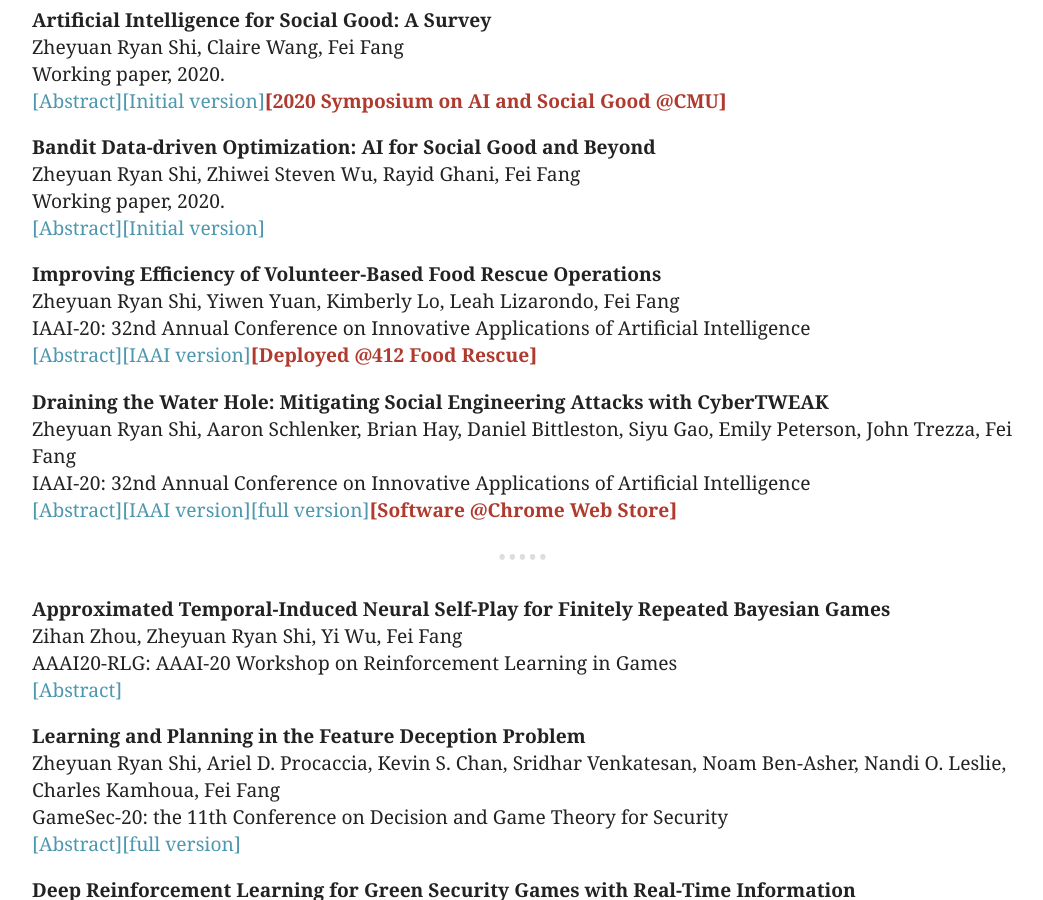
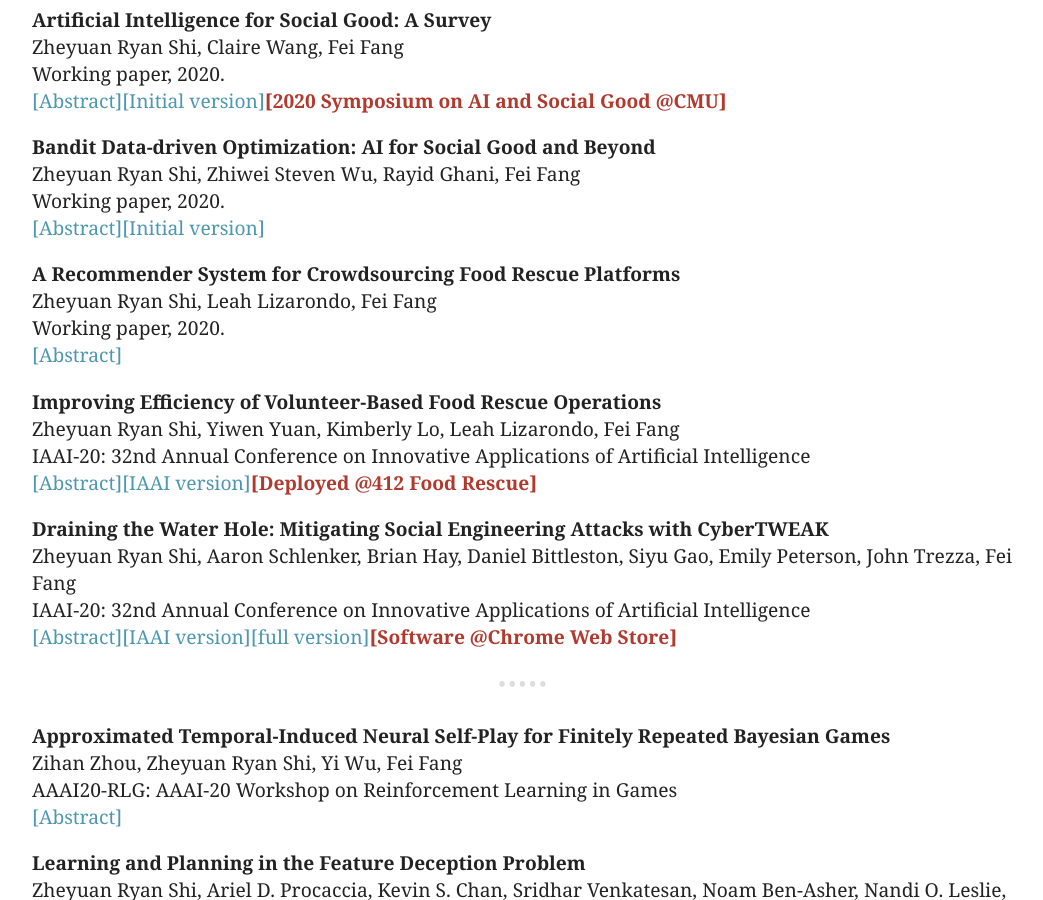
Before and after one commit to ryanzshi/ryanzshi.github.io, a Jekyll site: the page built from index.md, in a window 1280 px wide and 900 px high, scrolled down 473 px. Shown: the whole window, without its empty margins (116-1159 px from the left). Built offline with Jekyll 4.4.1, drawn with Linux system fonts in a browser that asks for light colours.

Commit message:
add www21 submission

```diff
--- a/index.md
+++ b/index.md
@@ -60,6 +60,17 @@ Working paper, 2020.
 <blockquote>The use of machine learning (ML) systems in real-world applications entails more than just a prediction algorithm. AI for social good applications, and many real-world ML tasks in general, feature an iterative process which joins prediction, optimization, and data acquisition happen in a loop. We introduce bandit data-driven optimization, the first iterative prediction-prescription framework to formally analyze this practical routine. Bandit data-driven optimization combines the advantages of online bandit learning and offline predictive analytics in an integrated framework. It offers a flexible setup to reason about unmodeled policy objectives and unforeseen consequences. We propose PROOF, the first algorithm for this framework and show that it achieves no-regret. Using numerical simulations, we show that PROOF achieves superior performance over existing baseline.</blockquote>
 </div>
 
+
+**A Recommender System for Crowdsourcing Food Rescue Platforms**
+<br>
+Zheyuan Ryan Shi, Leah Lizarondo, Fei Fang
+<br>
+Working paper, 2020.
+<br>
+<a id="abs-frrecsys-button" onclick="absCHF('abs-frrecsys')">[Abstract]</a>
+<div id="abs-frrecsys" style="display:none;">
+<blockquote>The challenges of food waste and insecurity arise in wealthy and developing nations alike, impacting millions of livelihoods. The ongoing pandemic only exacerbates the problem. A major force to combat food waste and insecurity, food rescue (FR) organizations match food donations to the non-profits that serve low-resource communities. Since they rely on external volunteers to pick up and deliver the food, some FRs use web-based mobile applications to reach the right set of volunteers. In this paper, we propose the first machine learning based model to improve volunteer engagement in the food waste and security domain. We (1) develop a recommender system to send push notifications to the most likely volunteers for each given rescue, (2) leverage a mathematical programming based approach to diversify our recommendations, and (3) propose an online algorithm to dynamically select the volunteers to notify without the knowledge of future rescues. Our recommendation system improves the hit ratio from 44% achieved by the previous method to 73%. A pilot study of our method is scheduled to take place in the near future.</blockquote>
+</div>
 
 **Improving Efficiency of Volunteer-Based Food Rescue Operations**
 <br>
```
